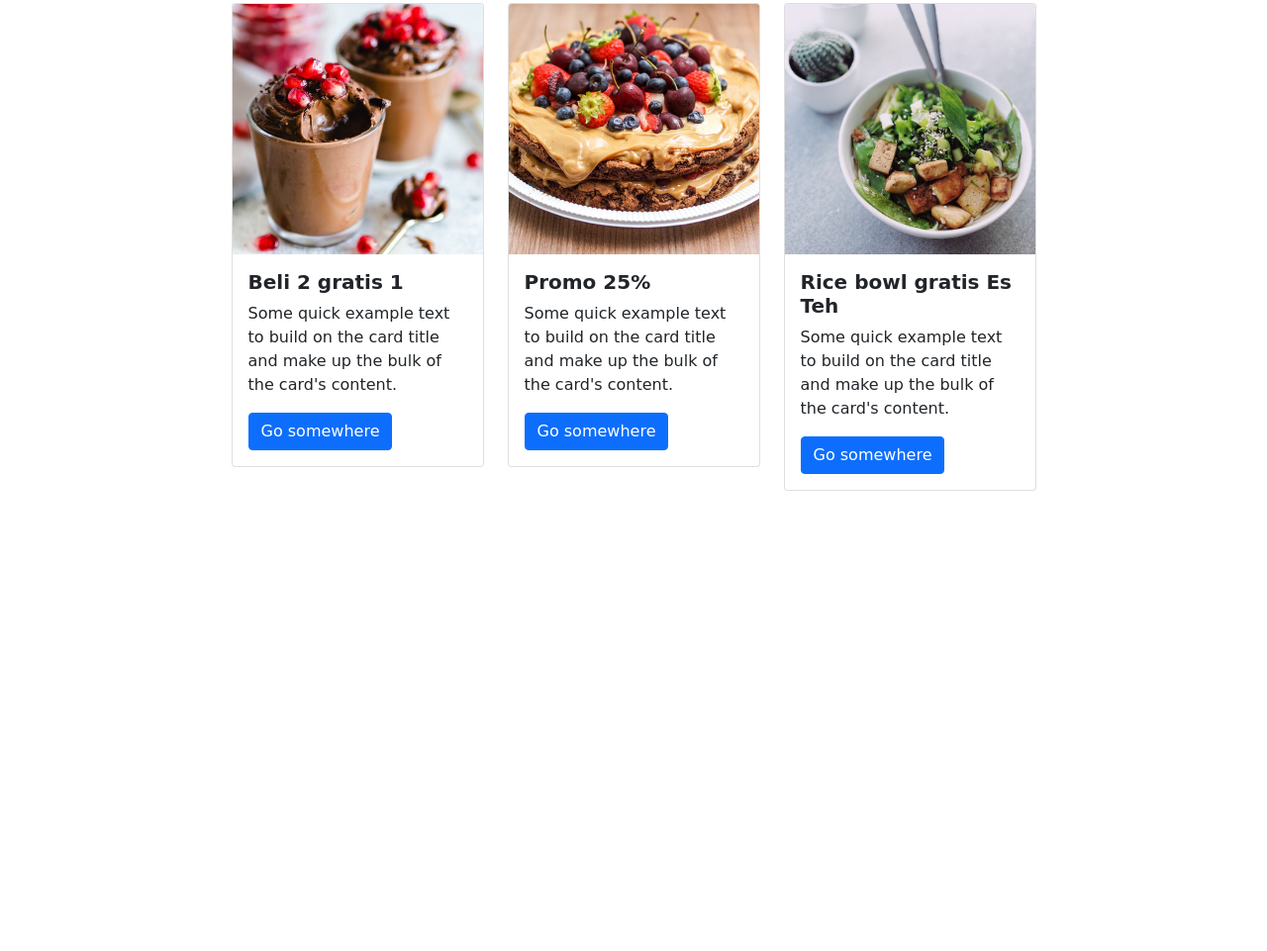
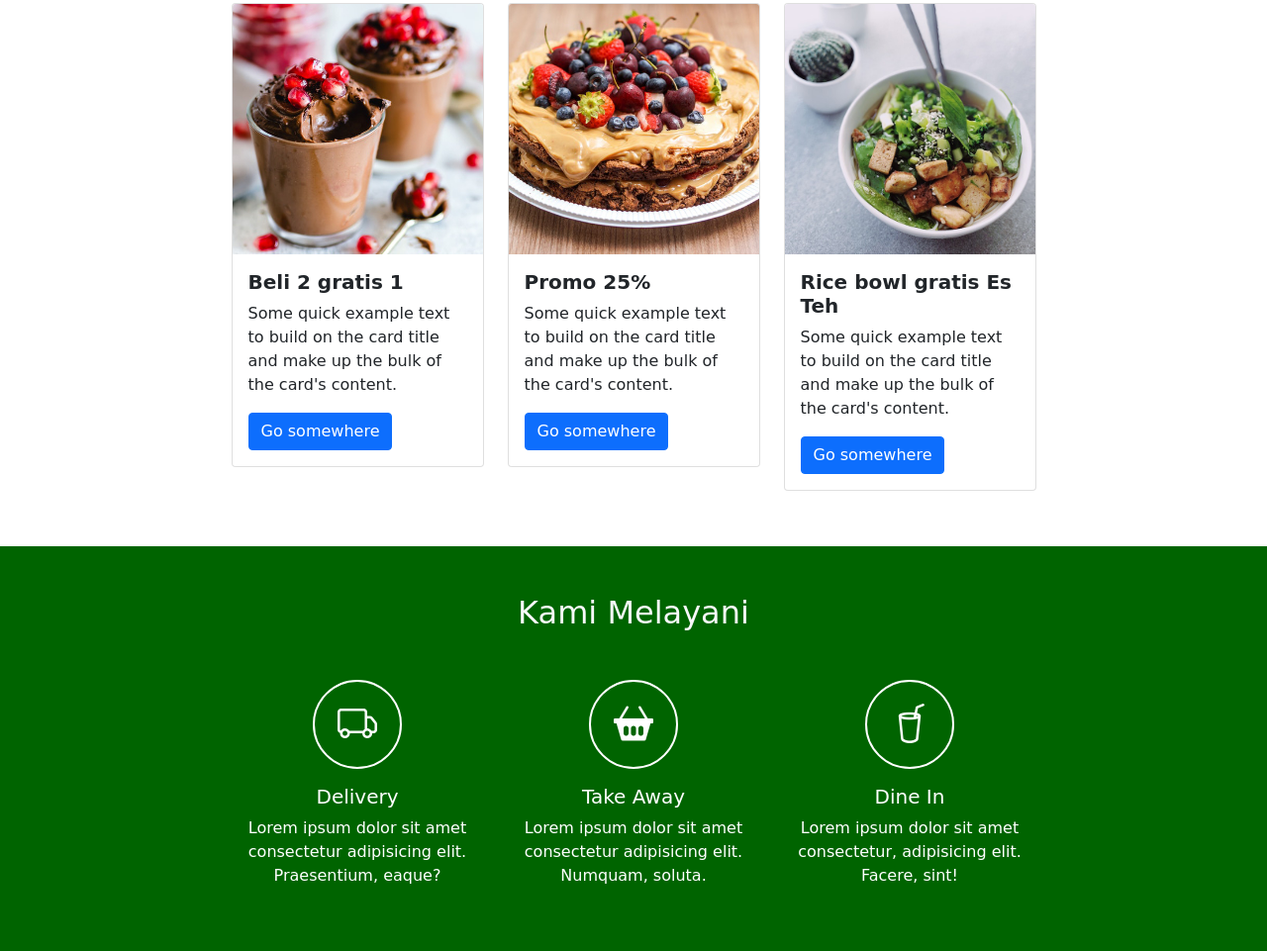
Before and after one commit to FarisEka/rizz_toko, a plain HTML site: page index.html in a window 1280 px wide. Shown: the part 819-1780 px from the top of the page at 99% size. Before the commit the page ends 1371 px from the top, so only its background shows below. Drawn offline with nearby package versions, Linux system fonts and the light colour scheme.

Commit message:
add service

```diff
--- a/css/style.css
+++ b/css/style.css
@@ -2,7 +2,7 @@ body{
     font-family: cursive;
 }
 
-nav{
+.main-color{
     background-color: darkgreen;
 }
 
@@ -20,3 +20,11 @@ nav{
 .hovered-card:hover{
     transform: scale(1.1);
 }
+
+.icon-service{
+    color: white;
+    width: 90px;
+    height: 90px;
+    border: white solid 2px;
+    border-radius: 50%;
+}
--- a/index.html
+++ b/index.html
@@ -18,7 +18,7 @@
     <link rel="stylesheet" href="css/style.css" />
   </head>
   <body>
-    <nav class="navbar navbar-expand-lg p-1">
+    <nav class="navbar navbar-expand-lg p-1 main-color">
       <div class="container-fluid">
         <button
           class="navbar-toggler"
@@ -131,6 +131,47 @@
       </div>
     </div>
 
+    <div class="container-fluid py-5 main-color">
+      <div class="container">
+        <h2 class="text-center text-light">Kami Melayani</h2>
+        <div class="row mt-5 justify-content-center">
+          <div class="col-sm-6 col-md-3 hovered-card">
+            <div class="d-flex justify-content-center">
+              <div class="icon-service d-flex align-items-center justify-content-center">
+                <i class="bi bi-truck display-6"></i>
+              </div>
+            </div>
+            <div class="mt-3 text-white text-center">
+              <h5>Delivery</h5>
+              <p>Lorem ipsum dolor sit amet consectetur adipisicing elit. Praesentium, eaque?</p>
+            </div>
+          </div>
+          <div class="col-sm-6 col-md-3 hovered-card">
+            <div class="d-flex justify-content-center">
+              <div class="icon-service d-flex justify-content-center align-items-center">
+                <i class="bi bi-basket2-fill display-6"></i>
+              </div>
+            </div>
+            <div class="text-white mt-3 text-center">
+              <h5>Take Away</h5>
+              <p>Lorem ipsum dolor sit amet consectetur adipisicing elit. Numquam, soluta.</p>
+            </div>
+          </div>
+          <div class="col-sm-6 col-md-3 hovered-card">
+            <div class="d-flex justify-content-center">
+              <div class="icon-service d-flex justify-content-center align-items-center">
+                <i class="bi bi-cup-straw display-6"></i>
+              </div>
+            </div>
+            <div class="text-white mt-3 text-center">
+              <h5>Dine In</h5>
+              <p>Lorem ipsum dolor sit amet consectetur, adipisicing elit. Facere, sint!</p>
+            </div>
+          </div>
+        </div>
+      </div>
+    </div>
+
     <script src="bootstrap-5.0.0-dist/js/bootstrap.bundle.min.js"></script>
     <script
       src="https://cdn.jsdelivr.net/npm/bootstrap@5.3.3/dist/js/bootstrap.bundle.min.js"
```
Also changed, not shown: bootstrap-5.0.0-dist/tes2.html (added), css/cek.html (added), dist/tes.html (added).
